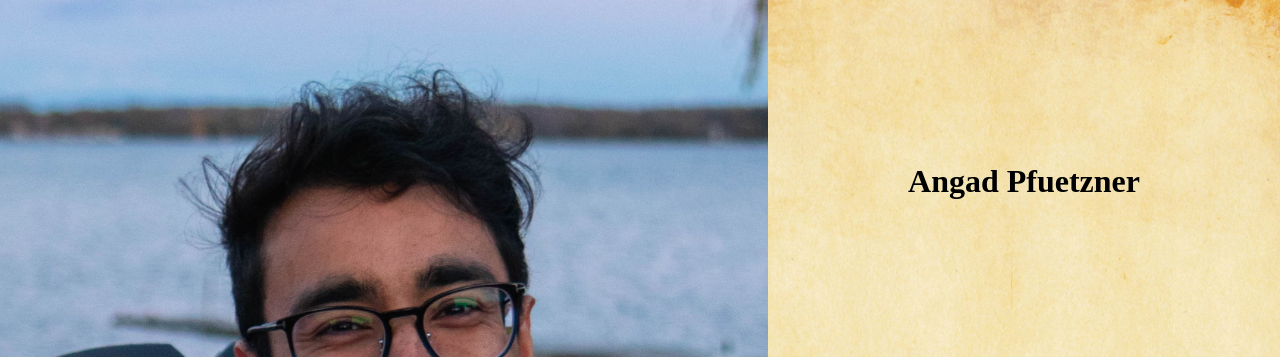
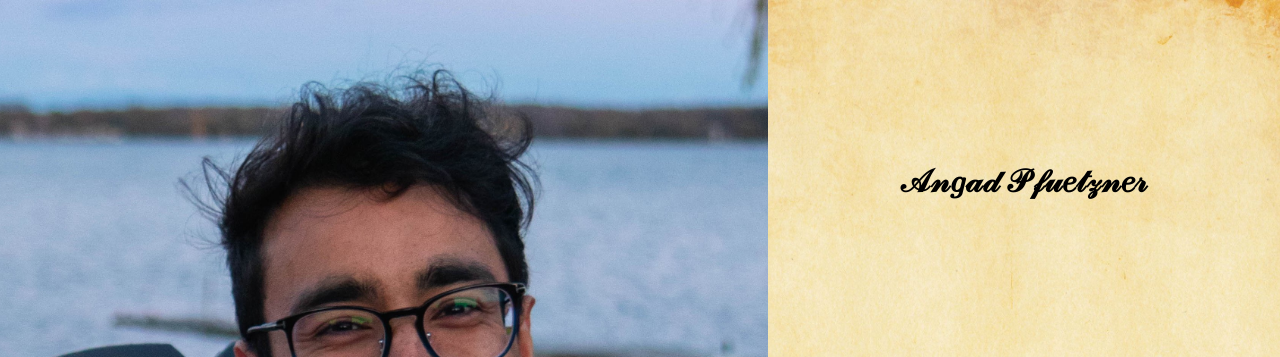
Before and after one commit to Angad99/Angad99.github.io, a Jekyll site: the page built from index.html, in a window 1280 px wide. Shown: the top 357 px of the page. Built offline with Jekyll 4.4.1, drawn with Linux system fonts in a browser that asks for light colours.

Commit message:
Update _config.yml

```diff
--- a/_config.yml
+++ b/_config.yml
@@ -1,7 +1,7 @@
 theme: jekyll-theme-cayman
 
 # Name of your site (displayed in the header)
-name: Angad Pfuetzner
+name: 𝒜𝓃𝑔𝒶𝒹 𝒫𝒻𝓊𝑒𝓉𝓏𝓃𝑒𝓇
 
 # Short bio or description (displayed in the header)
 description:
```
